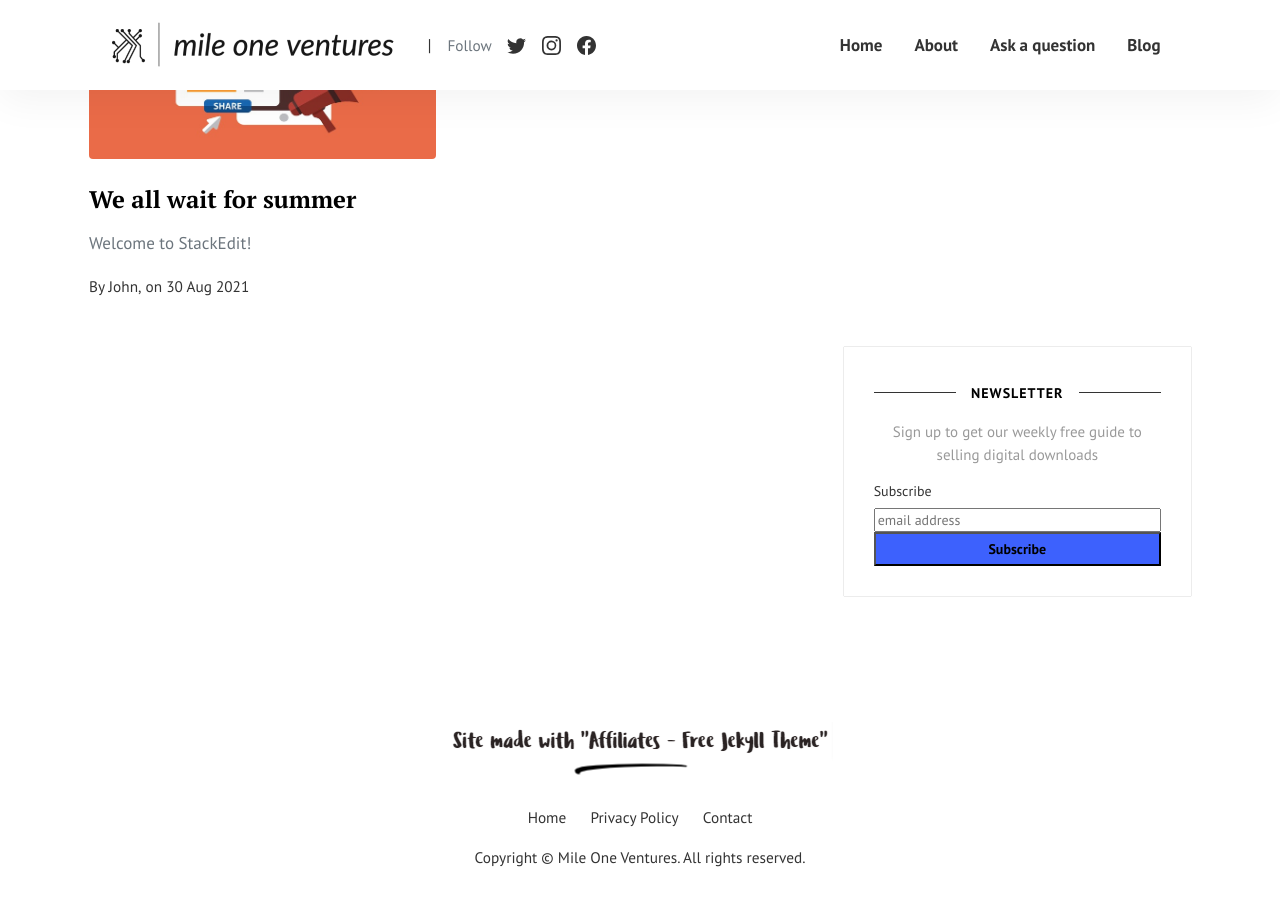
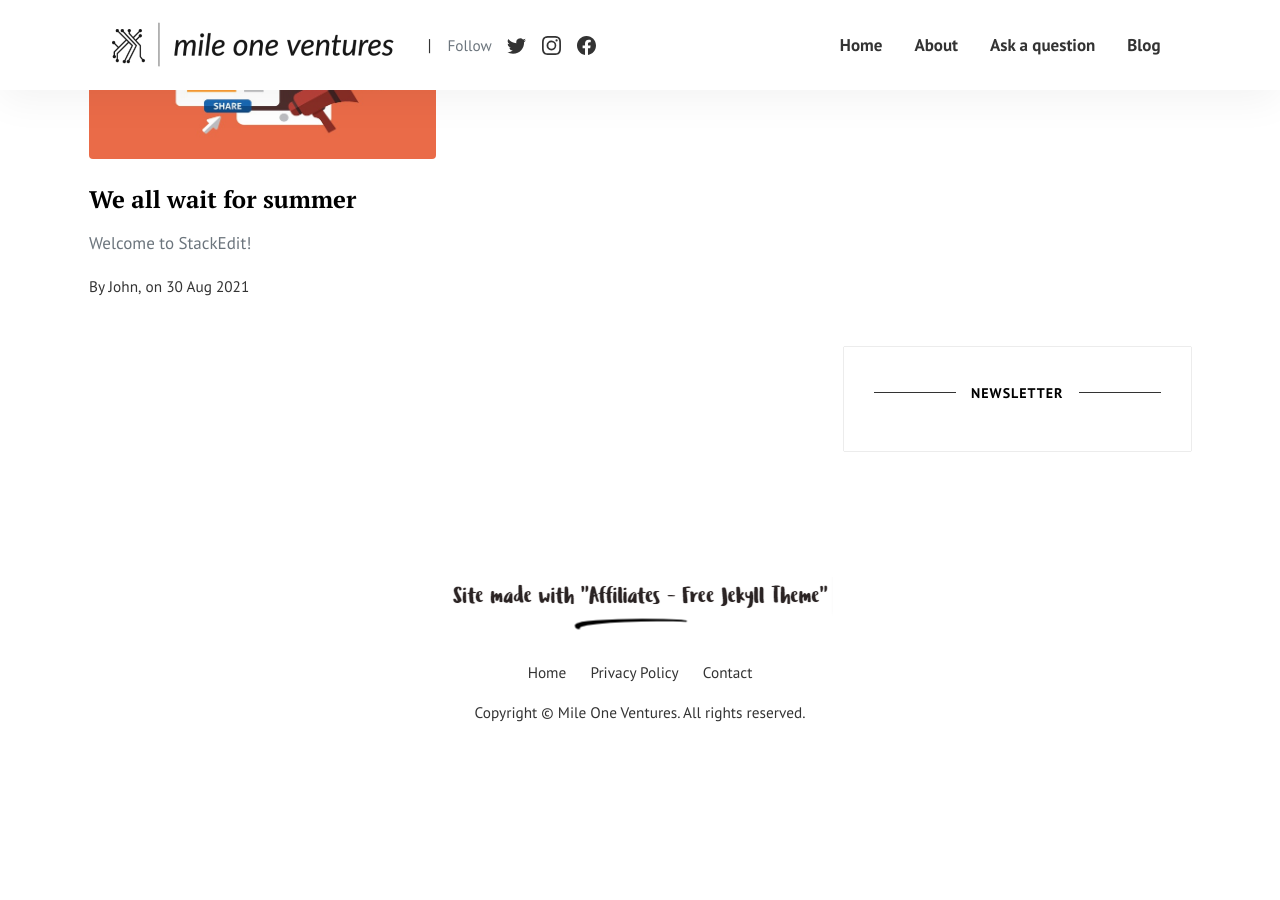
Before and after one commit to mile-one-ventures/mile-one-ventures.github.io, a Jekyll site: the page built from index.html, in a window 1280 px wide and 900 px high, scrolled down 727 px. Built offline with Jekyll 4.4.1, drawn with Linux system fonts in a browser that asks for light colours; the list of posts is cut into pages by our own code; comment, search, counter and statistics services are not loaded; after the commit the page ends 1482 px from its top, so only the background shows below that.

Commit message:
Update newsletter.html

```diff
--- a/_includes/newsletter.html
+++ b/_includes/newsletter.html
@@ -1,7 +1,7 @@
 <!-- Go to your Mailchimp account/Lists/Sign Up Forms/Embedded forms and replace the code below with your own  -->
 
-<!-- Begin Mailchimp Signup Form -->
-<link href="//cdn-images.mailchimp.com/embedcode/slim-10_7.css" rel="stylesheet" type="text/css">
+<!-- Begin Mailchimp Signup Form - code from mile one ventures mailchimp account-->
+<!--<link href="//cdn-images.mailchimp.com/embedcode/slim-10_7.css" rel="stylesheet" type="text/css">
 <style type="text/css">
 	#mc_embed_signup{background:#fff; clear:left; font:14px Helvetica,Arial,sans-serif; }
 	/* Add your own Mailchimp form style overrides in your site stylesheet or in this style block.
@@ -14,15 +14,15 @@
 	<label for="mce-EMAIL">Subscribe</label>
 	<input type="email" value="" name="EMAIL" class="email" id="mce-EMAIL" placeholder="email address" required>
     <!-- real people should not fill this in and expect good things - do not remove this or risk form bot signups-->
-    <div style="position: absolute; left: -5000px;" aria-hidden="true"><input type="text" name="b_682e250f444e675032ae5b2b0_f6a1754091" tabindex="-1" value=""></div>
+    <!--<div style="position: absolute; left: -5000px;" aria-hidden="true"><input type="text" name="b_682e250f444e675032ae5b2b0_f6a1754091" tabindex="-1" value=""></div>
     <div class="clear"><input type="submit" value="Subscribe" name="subscribe" id="mc-embedded-subscribe" class="button"></div>
     </div>
 </form>
-</div>
+</div>-->
 
 <!--End mc_embed_signup-->
 
-<!-- Begin MailChimp Signup Form -->
+<!-- Begin MailChimp Signup Form - Origianl code from template-->
 <!--<link href="//cdn-images.mailchimp.com/embedcode/classic-10_7.css" rel="stylesheet" type="text/css">
 <style type="text/css">
 	#mc_embed_signup{background:#fff; clear:left; }
```
